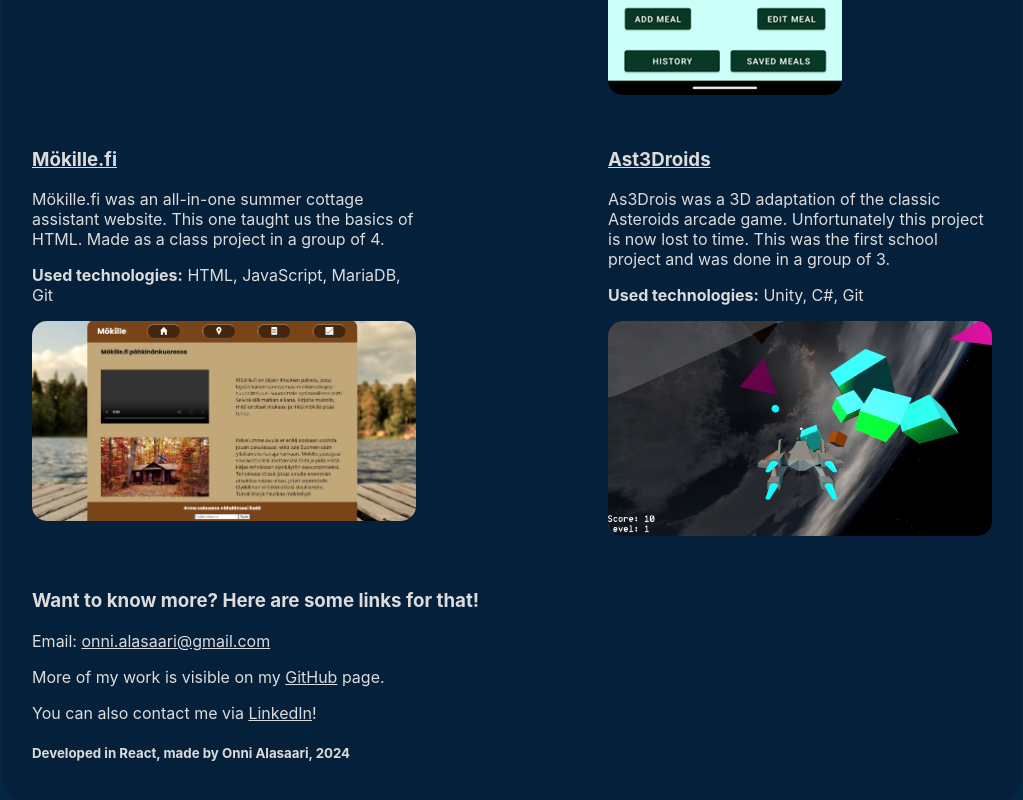
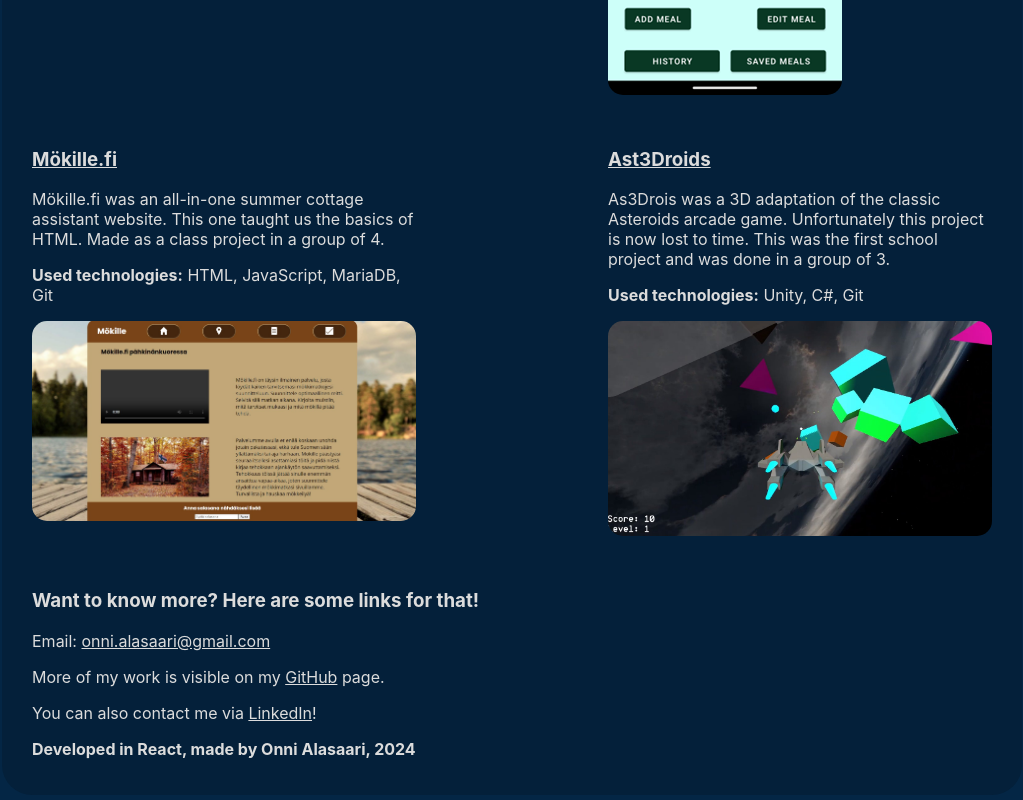
Before and after one commit to Higic/portfolio, a React (Create React App) app in the folder portfolio/: page / in a window 1280 px wide. Shown: the part 2222-3022 px from the top of the page, without its empty margins (128-1151 px from the left). Built offline with nearby package versions, Linux system fonts and the light colour scheme.

Commit message:
updated footer

```diff
--- a/portfolio/src/components/Contact.jsx
+++ b/portfolio/src/components/Contact.jsx
@@ -9,7 +9,7 @@ const Contact = () => {
                     <p>You can also contact me via <a href="https://www.linkedin.com/in/onni-alasaari-626339272/" target="_blank" rel="noreferrer">LinkedIn</a>!</p>
                 </div>
 
-                    <h5>Developed in React, made by Onni Alasaari, 2024</h5>
+                    <p><b>Developed in React, made by Onni Alasaari, 2024</b></p>
             </footer>
         </div>
     );
```
